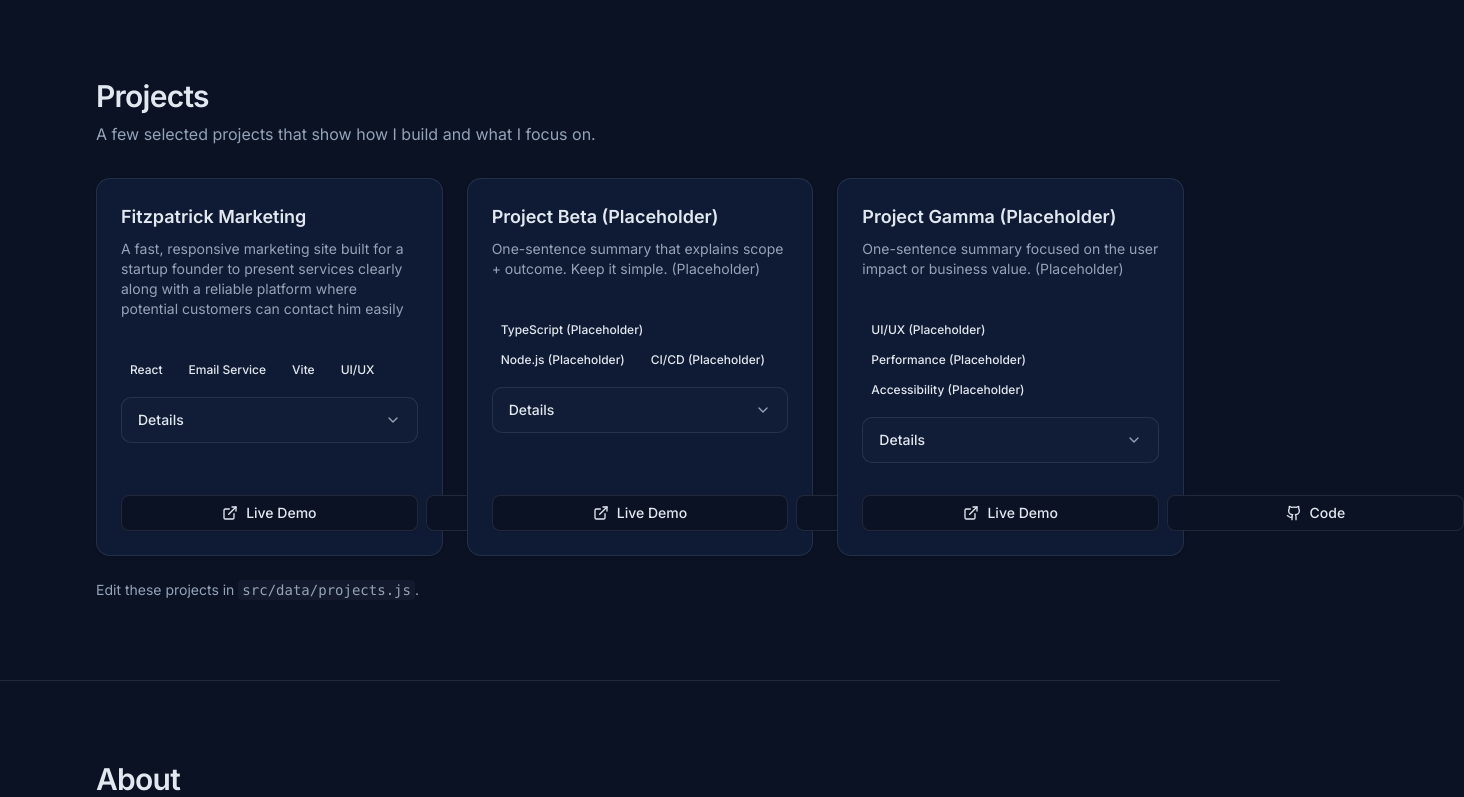
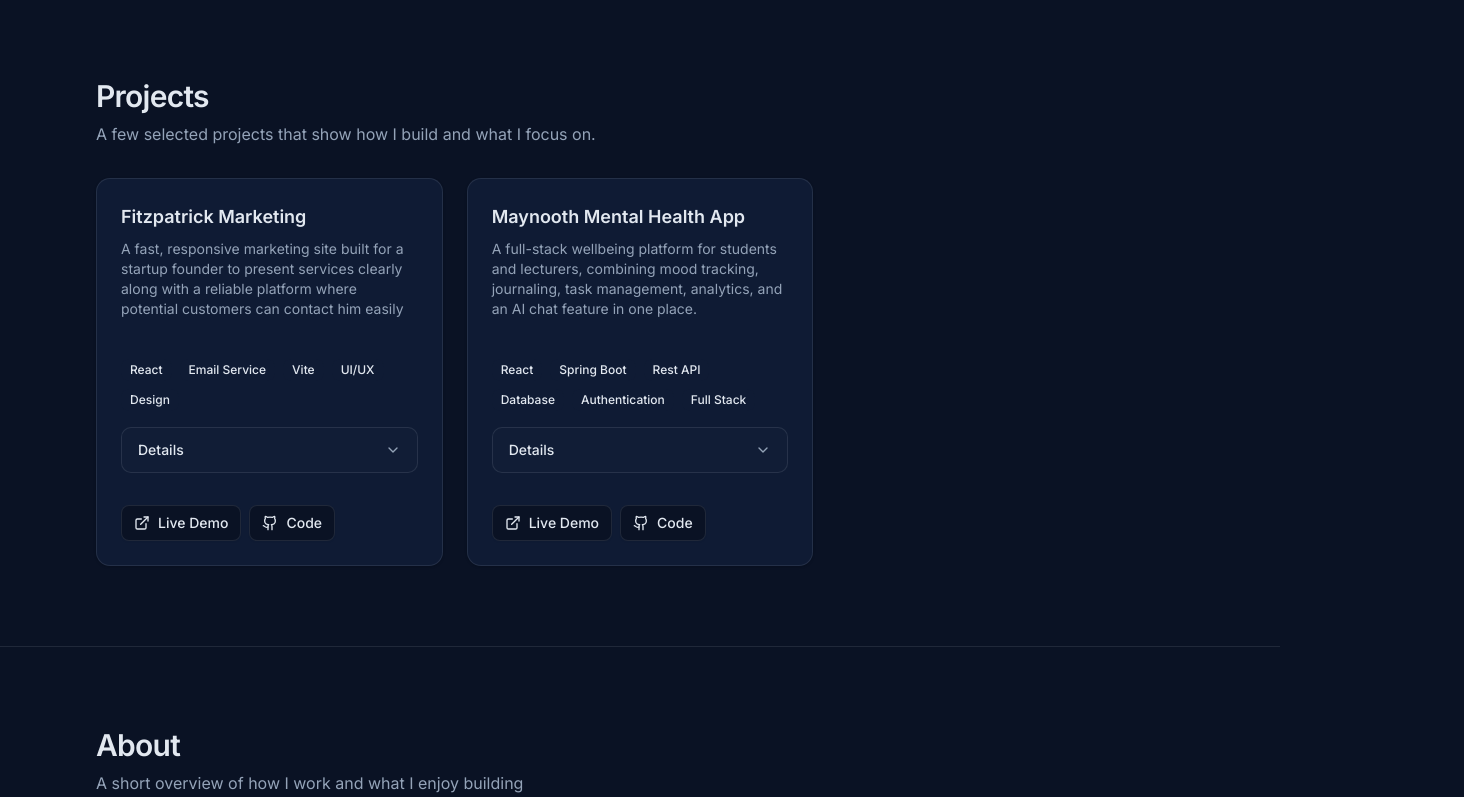
Before and after one commit to TMcSweeney100/personalWebsite, a React (Vite) app: page / in a window 1280 px wide. Shown: the part 612-1409 px from the top of the page, 1464 px wide, since content can reach past the window. Built offline with nearby package versions, Linux system fonts and the light colour scheme.

Commit message:
added final project and more styling changes

```diff
--- a/src/components/ProjectCard.jsx
+++ b/src/components/ProjectCard.jsx
@@ -76,6 +76,8 @@ function ProjectCard({ project }) {
       </CardContent>
 
       <CardFooter className="mt-auto flex-col gap-2 pt-2 sm:flex-row">
+      <div>
+
         <Button asChild variant="outline" className="w-full">
           <a
             href={project.links.demo}
@@ -86,6 +88,9 @@ function ProjectCard({ project }) {
             Live Demo
           </a>
         </Button>
+      </div>
+      <div>
+
         <Button asChild variant="outline" className="w-full">
           <a
             href={project.links.code}
@@ -96,6 +101,7 @@ function ProjectCard({ project }) {
             Code
           </a>
         </Button>
+      </div>
       </CardFooter>
     </Card>
   )
--- a/src/data/projects.js
+++ b/src/data/projects.js
@@ -4,7 +4,7 @@ export const projects = [
     title: "Fitzpatrick Marketing",
     summary:
       "A fast, responsive marketing site built for a startup founder to present services clearly along with a reliable platform where potential customers can contact him easily",
-    tags: ["React", "Email Service", "Vite", "UI/UX"],
+    tags: ["React", "Email Service", "Vite", "UI/UX","Design"],
     links: {
       demo: "https://fitzpatrickmarketing.org/",
       code: "https://example.com",
@@ -26,55 +26,31 @@ export const projects = [
     },
   },
   {
-    id: "project-beta",
-    title: "Project Beta (Placeholder)",
+    id: "maynoothMentalHealth",
+    title: "Maynooth Mental Health App",
     summary:
-      "One-sentence summary that explains scope + outcome. Keep it simple. (Placeholder)",
-    tags: ["TypeScript (Placeholder)", "Node.js (Placeholder)", "CI/CD (Placeholder)"],
+      "A full-stack wellbeing platform for students and lecturers, combining mood tracking, journaling, task management, analytics, and an AI chat feature in one place. ",
+    tags: ["React", "Spring Boot", "Rest API","Database","Authentication","Full Stack"],
     links: {
       demo: "https://example.com",
       code: "https://example.com",
     },
     details: {
       problem:
-        "Describe the problem and success criteria in plain language. (Placeholder)",
+        "Students and staff often lack a simple, structured way to track wellbeing over time and build consistent habits. The goal was to create one platform that supports daily check-ins, reflection, and actionable tools, initially aimed at Maynooth University (but usable by anyone).",
       built:
-        "Describe the system, key components, and how users interact with it. (Placeholder)",
+        "DA full-stack web application with authentication and a set of wellbeing features: mood tracking, journaling, task management, basic analytics to visualize trends, and an AI chat feature for guided support. The frontend is built in React, and the backend exposes REST APIs with Spring Boot, using MongoDB for document-based data storage.",
       contribution:
-        "Call out your ownership: features, architecture, infra, quality, etc. (Placeholder)",
+        "Designed and built the entire product end-to-end: feature design, UI implementation, backend API design, authentication, data modelling in MongoDB, and validation for user inputs. Also iterated on UX to keep the app quick and intuitive to use.",
       features: [
-        "Key feature #1 (Placeholder)",
-        "Key feature #2 (Placeholder)",
-        "Key feature #3 (Placeholder)",
+        "Mood tracking and journaling with input validation",
+      "Task management to support routines and goals",
+      "Analytics dashboard to visualize wellbeing trends over time",
+      "AI chat feature for guided conversation/support",
+      "Secure authentication and protected routes",
       ],
       learnings:
-        "Summarize insights and what you'd improve next time. (Placeholder)",
+        "SDeepened my full-stack skills across React and Spring Boot: authentication flows, REST API design, validation, and efficient data modelling with MongoDB. I also learned how small UX decisions (navigation, forms, feedback states) strongly affect whether people actually stick with the product",
     },
-  },
-  {
-    id: "project-gamma",
-    title: "Project Gamma (Placeholder)",
-    summary:
-      "One-sentence summary focused on the user impact or business value. (Placeholder)",
-    tags: ["UI/UX (Placeholder)", "Performance (Placeholder)", "Accessibility (Placeholder)"],
-    links: {
-      demo: "https://example.com",
-      code: "https://example.com",
-    },
-    details: {
-      problem:
-        "State the user pain point and context (1-2 sentences). (Placeholder)",
-      built:
-        "Describe what you shipped and how you measured success. (Placeholder)",
-      contribution:
-        "Explain your specific responsibilities and decisions. (Placeholder)",
-      features: [
-        "Key feature #1 (Placeholder)",
-        "Key feature #2 (Placeholder)",
-        "Key feature #3 (Placeholder)",
-      ],
-      learnings:
-        "Write a short reflection on tradeoffs, constraints, and growth. (Placeholder)",
-    },
-  },
+  }
 ]
--- a/src/sections/ProjectsSection.jsx
+++ b/src/sections/ProjectsSection.jsx
@@ -20,11 +20,7 @@ function ProjectsSection() {
         ))}
       </div>
 
-      <p className="mt-6 text-sm text-muted-foreground">
-        Edit these projects in{" "}
-        <code className="rounded bg-muted px-1 py-0.5">src/data/projects.js</code>
-        .
-      </p>
+
     </Section>
   )
 }
```
